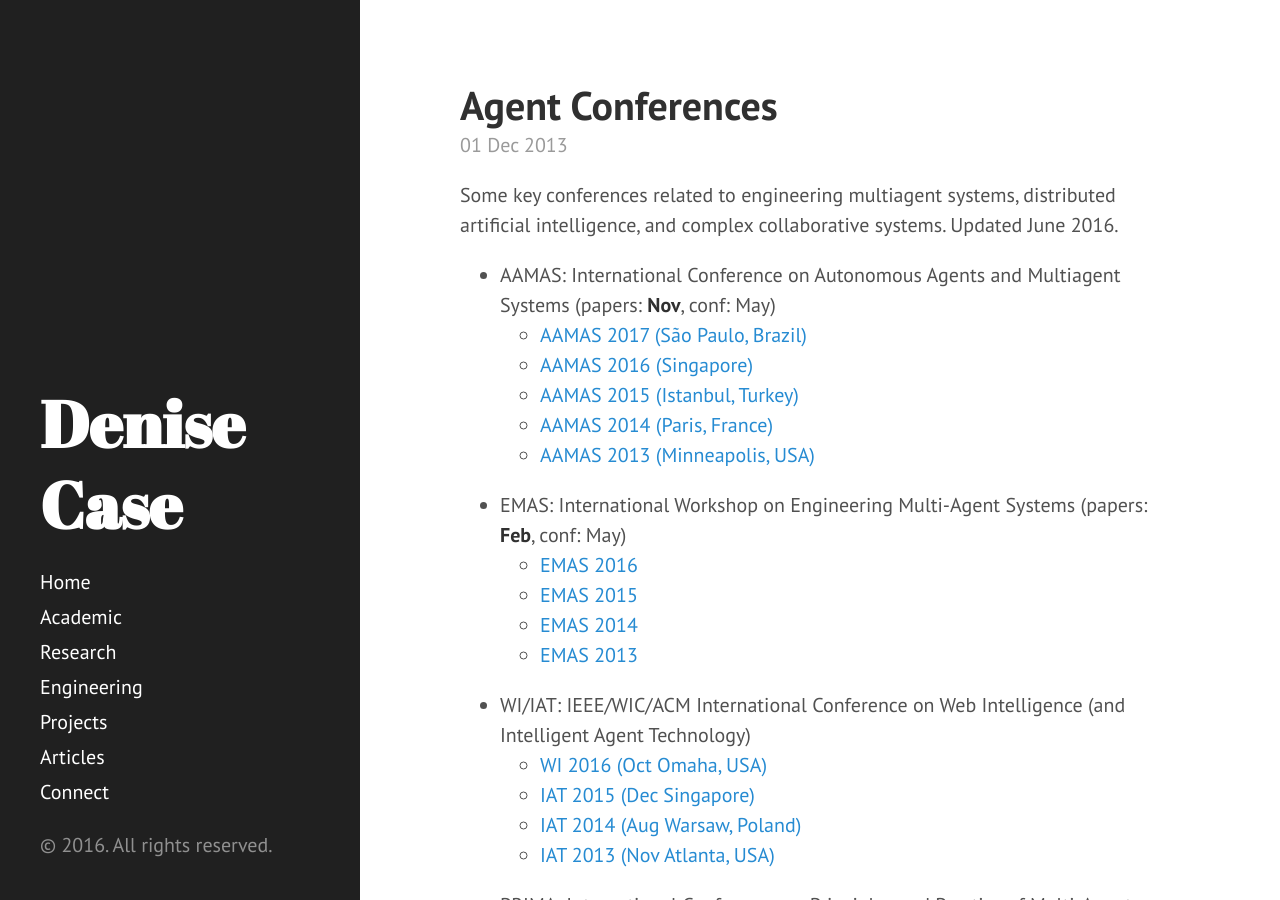
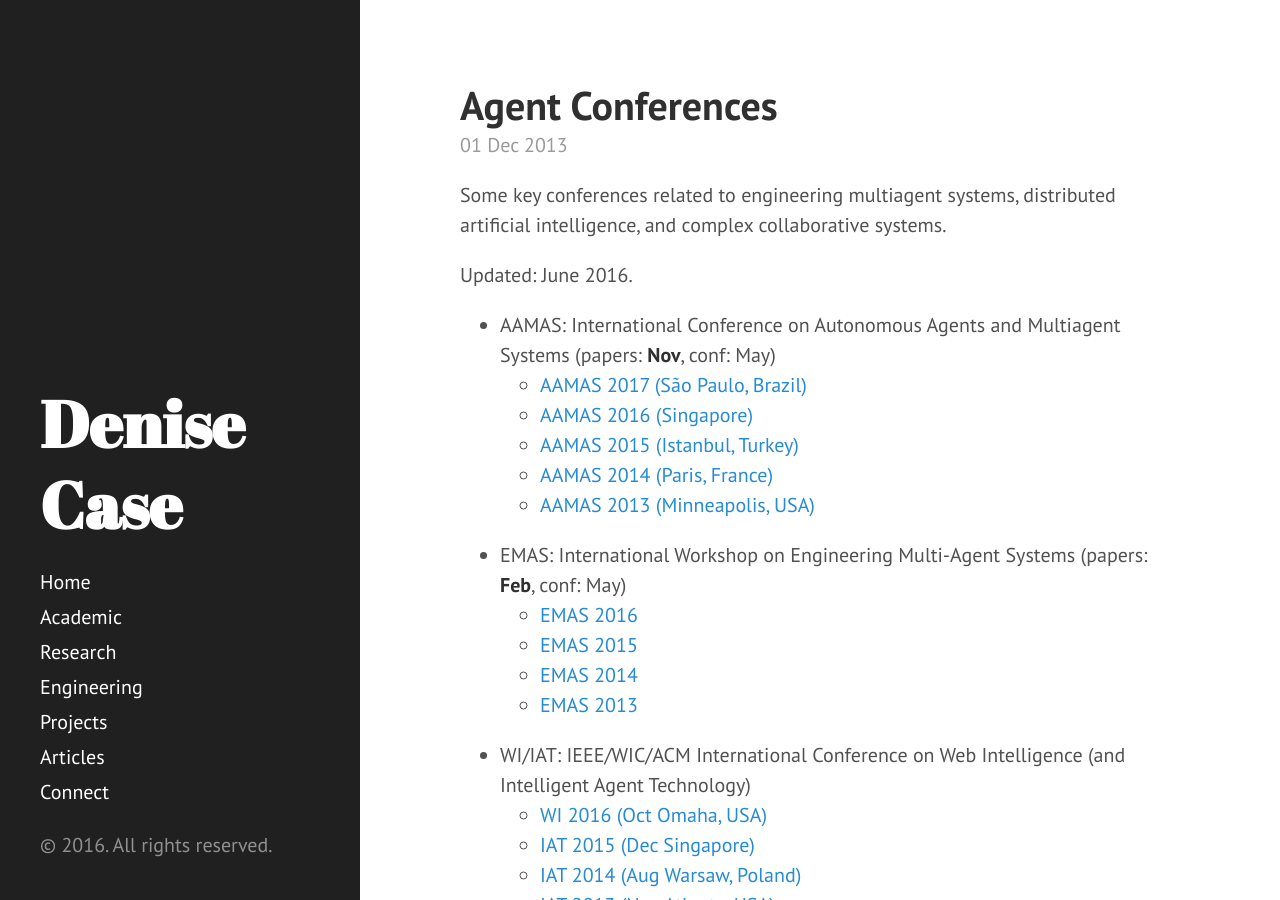
Before and after one commit to denisecase/denisecase.github.io, a Jekyll site: the page built from _posts/2013-12-01-agent-conf.md, in a window 1280 px wide and 900 px high. Built offline with Jekyll 4.4.1, drawn with Linux system fonts in a browser that asks for light colours; comment, search, counter and statistics services are not loaded; part of the change alters nothing that is shown.

```diff
--- a/_posts/2013-12-01-agent-conf.md
+++ b/_posts/2013-12-01-agent-conf.md
@@ -3,7 +3,9 @@ layout: post
 title: Agent Conferences
 ---
 
-Some key conferences related to engineering multiagent systems, distributed artificial intelligence, and complex collaborative systems. Updated June 2016.
+Some key conferences related to engineering multiagent systems, distributed artificial intelligence, and complex collaborative systems.
+
+Updated: June 2016.
 
 *   AAMAS: International Conference on Autonomous Agents and Multiagent Systems (papers: **Nov**, conf: May)
     *   [AAMAS 2017 (São Paulo, Brazil)](http://www.aamas2017.org/)
```
